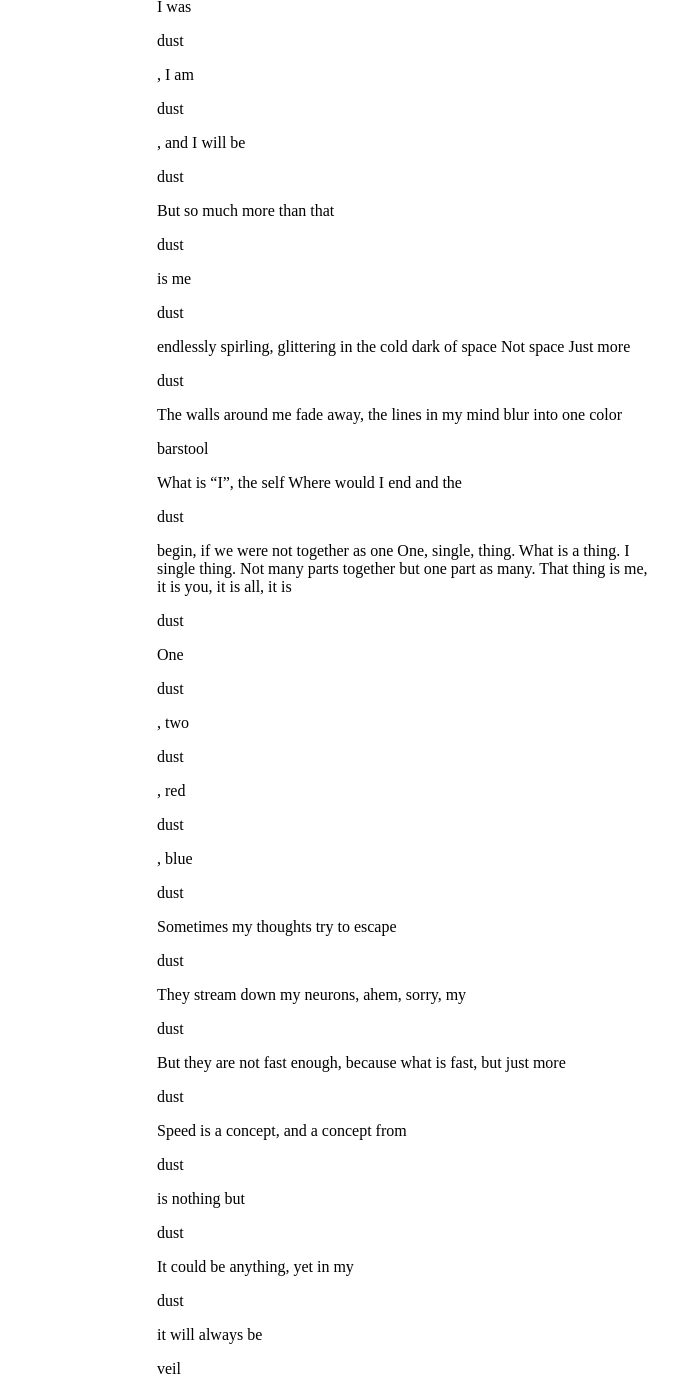
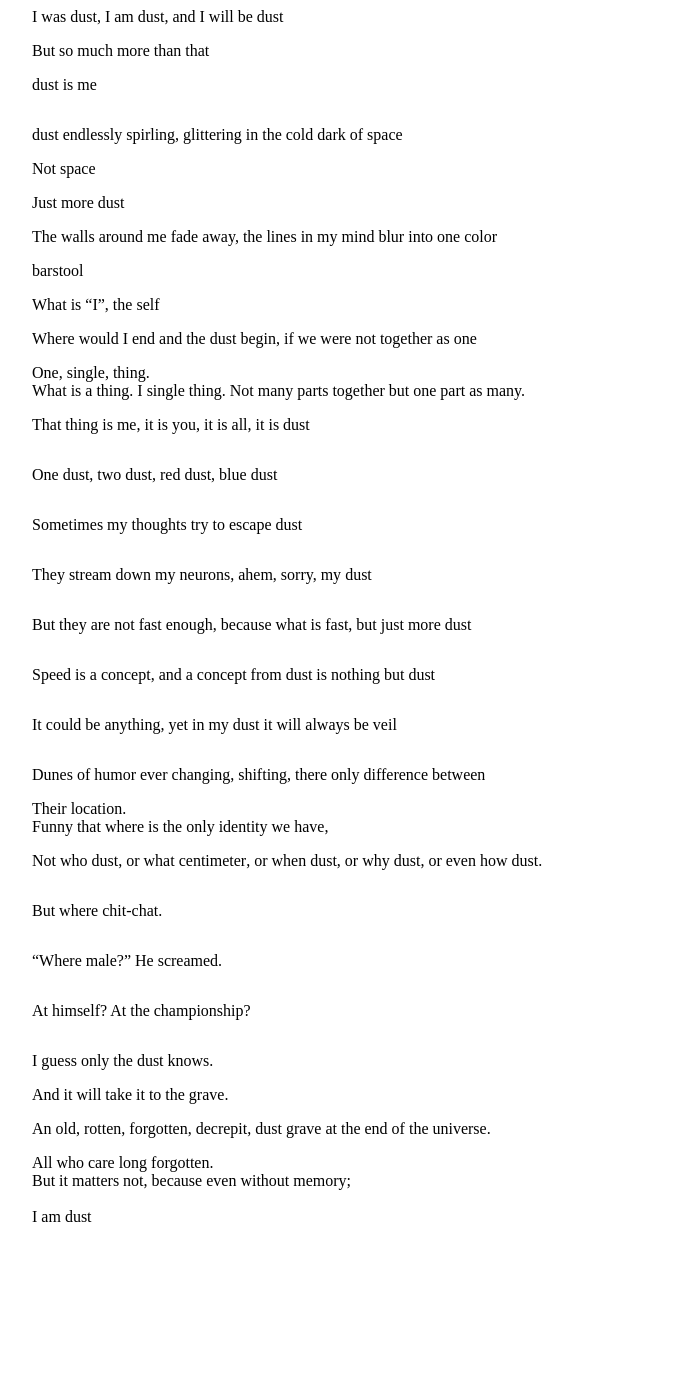
Before and after one commit to dragonsploder/poem, a plain HTML site: page index.html in a window 1280 px wide. Shown: the part 164-1545 px from the top of the page, without its empty margins (233-911 px from the left). After the commit the page ends 1398 px from the top, so only its background shows below. Drawn offline with Linux system fonts and the light colour scheme.

Commit message:
bad code

```diff
--- a/index.html
+++ b/index.html
@@ -1,12 +1,16 @@
-<!DOCTYPE html PUBLIC "-//W3C//DTD XHTML 1.0 Transitional//EN" "http://www.w3.org/TR/xhtml1/DTD/xhtml1-transitional.dtd">
+<!DOCTYPE html>
 <html xmlns="http://www.w3.org/1999/xhtml">
 <head>
 <meta http-equiv="Content-Type" content="text/html; charset=utf-8" />
 <title>Poem</title>
 <style type="text/css">
+p {
+    display: inline-block;
+}
 #wrapper {
 	margin: auto;
-	width: 500px;
+	width: 750px;
+}
 }
 </style>
 </head>
@@ -16,52 +20,49 @@
 
 
 <br />
-Stuff before <p id="textbox1">Dust</p> after.
 
+<h1> Dust </h1>
 
-Dust
+I am <p id="textbox1">dust</p> <br>
+I was <p id="textbox2">dust</p>, I am <p id="textbox3">dust</p>, and I will be <p id="textbox4">dust</p> <br>
+But so much more than that <br>
+<p id="textbox5">dust</p> is me <br>
+<p id="textbox6">dust</p> endlessly spirling, glittering in the cold dark of space <br>
+Not space <br>
+Just more <p id="textbox7">dust</p> <br>
+The walls around me fade away, the lines in my mind blur into one color <br>
+<p id="textbox8">dust</p> <br>
 
-I am <p id="textbox1">dust</p>
-I was <p id="textbox2">dust</p>, I am <p id="textbox3">dust</p>, and I will be <p id="textbox4">dust</p>
-But so much more than that
-<p id="textbox5">dust</p> is me
-<p id="textbox6">dust</p> endlessly spirling, glittering in the cold dark of space
-Not space
-Just more <p id="textbox7">dust</p>
-The walls around me fade away, the lines in my mind blur into one color
-<p id="textbox8">dust</p>
+What is “I”, the self <br>
+Where would I end and the <p id="textbox9">dust</p> begin, if we were not together as one <br>
+One, single, thing. <br>
+What is a thing. I single thing. Not many parts together but one part as many. <br>
+That thing is me, it is you, it is all, it is <p id="textbox10">dust</p> <br>
 
-What is “I”, the self
-Where would I end and the <p id="textbox9">dust</p> begin, if we were not together as one
-One, single, thing.
-What is a thing. I single thing. Not many parts together but one part as many.
- That thing is me, it is you, it is all, it is <p id="textbox10">dust</p>
+One <p id="textbox10">dust</p>, two <p id="textbox11">dust</p>, red <p id="textbox12">dust</p>, blue <p id="textbox13">dust</p> <br>
 
-One <p id="textbox10">dust</p>, two <p id="textbox11">dust</p>, red <p id="textbox12">dust</p>, blue <p id="textbox13">dust</p>
+Sometimes my thoughts try to escape <p id="textbox14">dust</p> <br>
+They stream down my neurons, ahem, sorry, my <p id="textbox15">dust</p> <br>
+But they are not fast enough, because what is fast, but just more <p id="textbox16">dust</p> <br>
+Speed is a concept, and a concept from <p id="textbox17">dust</p> is nothing but <p id="textbox18">dust</p> <br>
+It could be anything, yet in my <p id="textbox19">dust</p> it will always be <p id="textbox20">dust</p> <br>
 
-Sometimes my thoughts try to escape <p id="textbox14">dust</p>
-They stream down my neurons, ahem, sorry, my <p id="textbox15">dust</p>
-But they are not fast enough, because what is fast, but just more <p id="textbox16">dust</p>
-Speed is a concept, and a concept from <p id="textbox17">dust</p> is nothing but <p id="textbox18">dust</p>
-It could be anything, yet in my <p id="textbox19">dust</p> it will always be <p id="textbox20">dust</p>
+Dunes of <p id="textbox21">dust</p> ever changing, shifting, there only difference between <br>
+Their location. <br>
+Funny that where is the only identity we have, <br>
+Not who <p id="textbox22">dust</p>, or what <p id="textbox23">dust</p>, or when <p id="textbox24">dust</p>, or why <p id="textbox25">dust</p>, or even how <p id="textbox0">dust</p>. <br>
+But where <p id="textbox26">dust</p>. <br>
+“Where <p id="textbox27">dust</p>?” He screamed. <br>
 
-Dunes of <p id="textbox21">dust</p> ever changing, shifting, there only difference between
-Their location.
-Funny that where is the only identity we have,
-Not who <p id="textbox22">dust</p>, or what <p id="textbox23">dust</p>, or when <p id="textbox24">dust</p>, or why <p id="textbox25">dust</p>, or even how <p id="textbox0">dust</p>.
-But where <p id="textbox26">dust</p>.
-“Where <p id="textbox27">dust</p>?” He screamed.
+At himself? At the <p id="textbox28">dust</p>? <br>
+I guess only the <p id="textbox29">dust</p> knows. <br>
+And it will take it to the grave. <br>
+An old, rotten, forgotten, decrepit, <p id="textbox30">dust</p> grave at the end of the universe. <br>
 
-At himself? At the <p id="textbox28">dust</p>?
-I guess only the <p id="textbox29">dust</p> knows.
-And it will take it to the grave.
-An old, rotten, forgotten, decrepit, <p id="textbox30">dust</p> grave at the end of the universe.
-
-All who care long forgotten.
-But it matters not, because even without memory;
-
+All who care long forgotten. <br>
+But it matters not, because even without memory; <br>
+<br>
 I am dust
-
 </div>
 
 <script>
```
